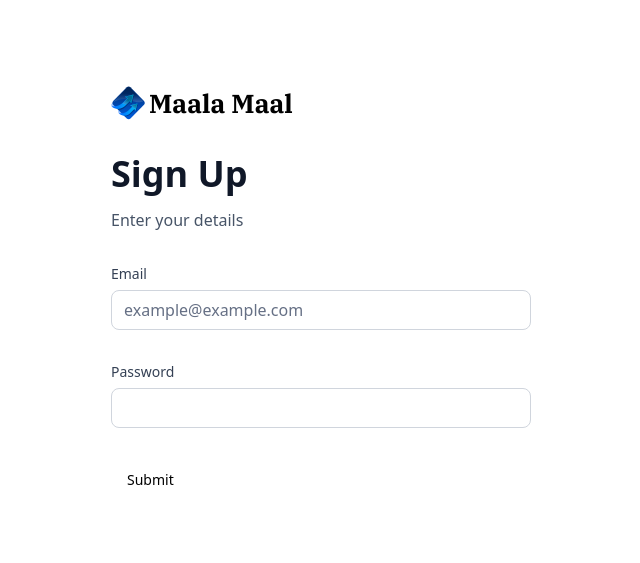
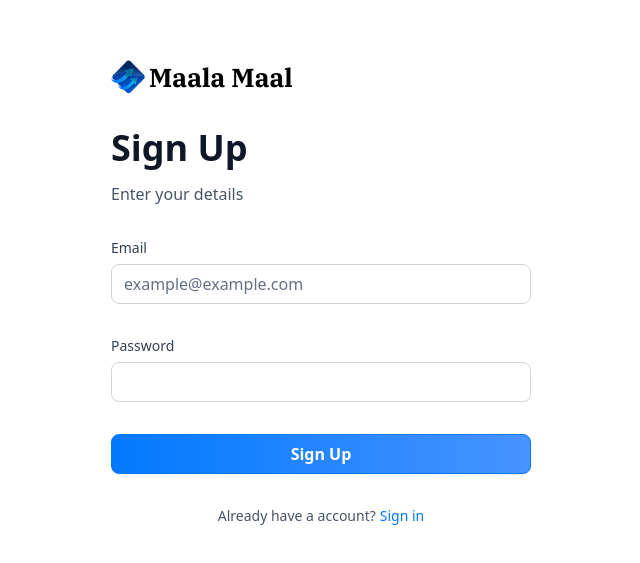
Before and after one commit to darshan45672/Dhan-Sanchay, a Next.js app: page /sign-up in a window 1280 px wide. Shown: the part 107-670 px from the top of the page, without its empty margins (319-959 px from the left). Built offline with nearby package versions, Linux system fonts and the light colour scheme.

Commit message:
completed sign-in form and footer part of form

```diff
--- a/components/AuthForm.tsx
+++ b/components/AuthForm.tsx
@@ -18,11 +18,11 @@
 import { Input } from "@/components/ui/input";
 import InputForm from "./InputForm";
 import { authFormSchema } from "@/lib/utils";
+import { Loader2 } from "lucide-react";
 
 const AuthForm = ({ type }: { type: string }) => {
   const [user, setUser] = useState(null);
-
-
+  const [isLoading, setisLoading] = useState(false);
 
   const form = useForm<z.infer<typeof authFormSchema>>({
     resolver: zodResolver(authFormSchema),
@@ -36,7 +36,9 @@
   function onSubmit(values: z.infer<typeof authFormSchema>) {
     // Do something with the form values.
     // ✅ This will be type-safe and validated.
+    setisLoading(true);
     console.log(values);
+    setisLoading(false);
   }
 
   return (
@@ -69,15 +71,52 @@
         <>
           <Form {...form}>
             <form onSubmit={form.handleSubmit(onSubmit)} className="space-y-8">
+              <InputForm
+                name="email"
+                label="Email"
+                control={form.control}
+                type="email"
+                placeholder="example@example.com"
+              />
 
-              <InputForm name="email" label="Email" control={form.control} type="email" placeholder="example@example.com"/>
+              <InputForm
+                name="password"
+                label="Password"
+                control={form.control}
+                type="password"
+                placeholder=""
+              />
 
-              <InputForm name="password" label="Password" control={form.control} type="password" placeholder=""/>
-
-              <Button type="submit">Submit</Button>
-
+              <div className="flex flex-col gap-4">
+                <Button type="submit" className="form-btn" disabled={isLoading}>
+                  {isLoading ? (
+                    <>
+                      <Loader2 size={20} className="animate-spin" /> &nbsp;
+                      Loading ....
+                    </>
+                  ) : type === "sign-in" ? (
+                    "Sign In"
+                  ) : (
+                    "Sign Up"
+                  )}
+                </Button>
+              </div>
             </form>
           </Form>
+          <footer className="flex justify-center gap-1">
+            <p className="text-14 font-normal text-gray-600">
+              {" "}
+              {type === "sign-in"
+                ? "Don't have an account ?"
+                : "Already have a account?"}{" "}
+            </p>
+            <Link
+              className="form-link"
+              href={type === "sign-in" ? "/sign-up" : "/sign-in"}
+            >
+              {type === "sign-in" ? "Sign up" : "Sign in"}
+            </Link>
+          </footer>
         </>
       )}
     </section>
--- a/components/InputForm.tsx
+++ b/components/InputForm.tsx
@@ -8,13 +8,13 @@
   FormMessage,
 } from "@/components/ui/form";
 import { Input } from "@/components/ui/input";
-import { Control } from "react-hook-form";
+import { Control, FieldPath } from "react-hook-form";
 import { z } from "zod";
 import { authFormSchema } from "@/lib/utils";
 
 const InputForm = ({control,name,label,placeholder,type}: {
   control: Control<z.infer<typeof authFormSchema>>;
-  name: 'email' | 'password';
+  name: FieldPath<z.infer<typeof authFormSchema>>;
   placeholder: string;
   label: string;
   type: string;
```
